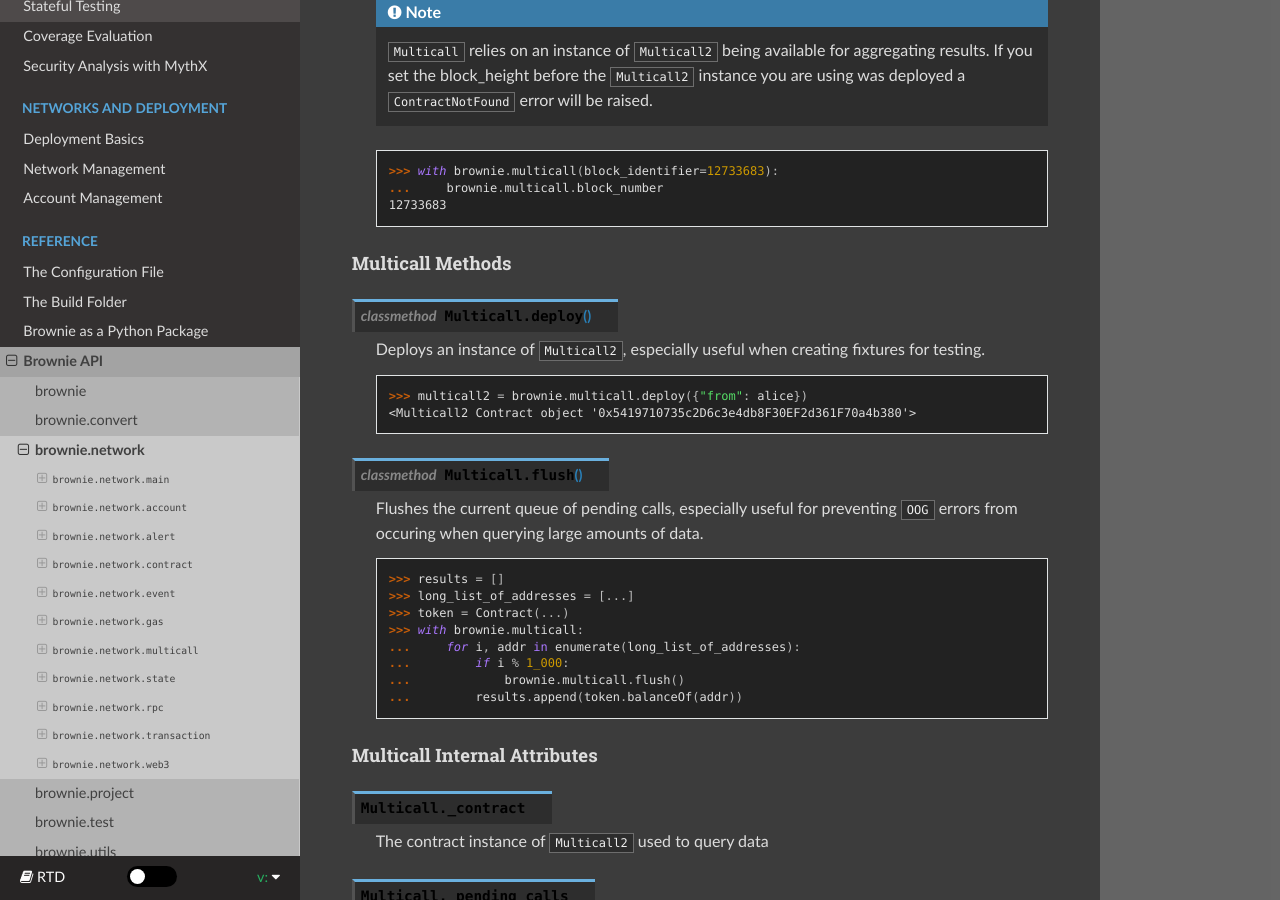
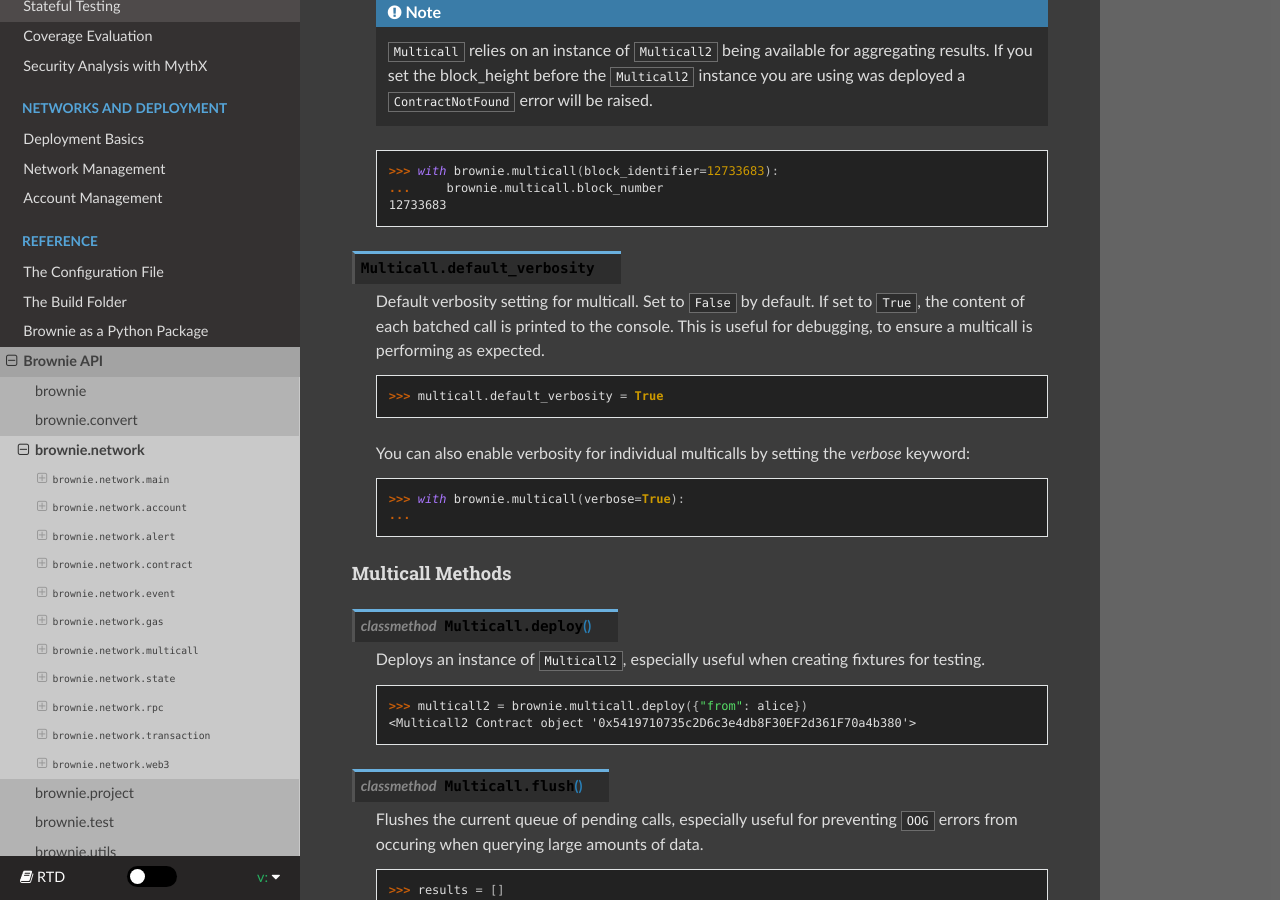
Before and after one commit to eth-brownie/brownie, a Sphinx documentation site: the page built from docs/api-network.rst, in a window 1280 px wide and 900 px high, scrolled down 38753 px. Built offline with Sphinx 7.4.7 and the Read the Docs theme 2.0.0, drawn with Linux system fonts in a browser that asks for light colours.

Commit message:
docs: add multicall verbose to network API docs

```diff
--- a/docs/api-network.rst
+++ b/docs/api-network.rst
@@ -1900,6 +1900,21 @@ Multicall Attributes
         ...     brownie.multicall.block_number
         12733683
 
+.. py:attribute:: Multicall.default_verbosity
+
+    Default verbosity setting for multicall. Set to ``False`` by default. If set to ``True``, the content of each batched call is printed to the console. This is useful for debugging, to ensure a multicall is performing as expected.
+
+    .. code-block:: python
+
+        >>> multicall.default_verbosity = True
+
+    You can also enable verbosity for individual multicalls by setting the `verbose` keyword:
+
+    .. code-block:: python
+
+        >>> with brownie.multicall(verbose=True):
+        ...
+
 Multicall Methods
 *****************
 
```
